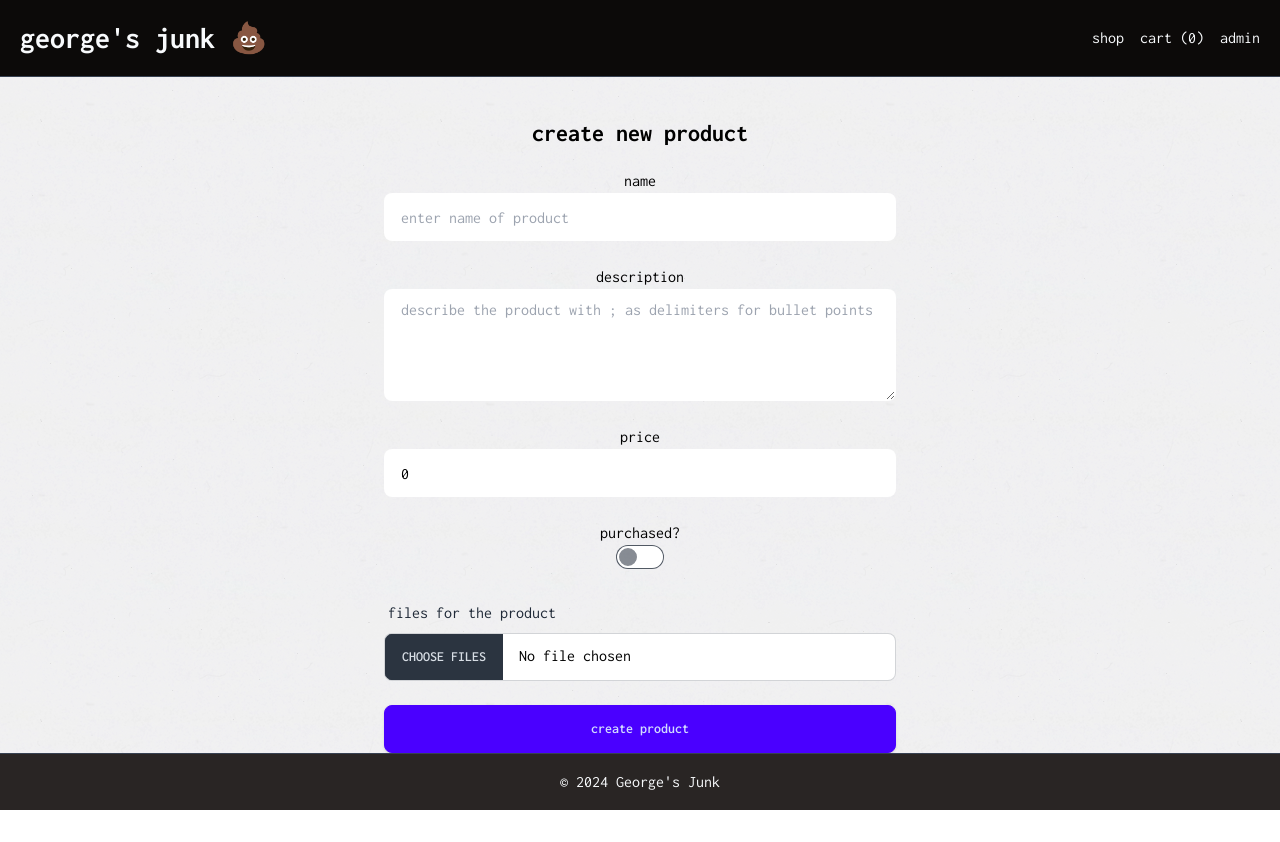
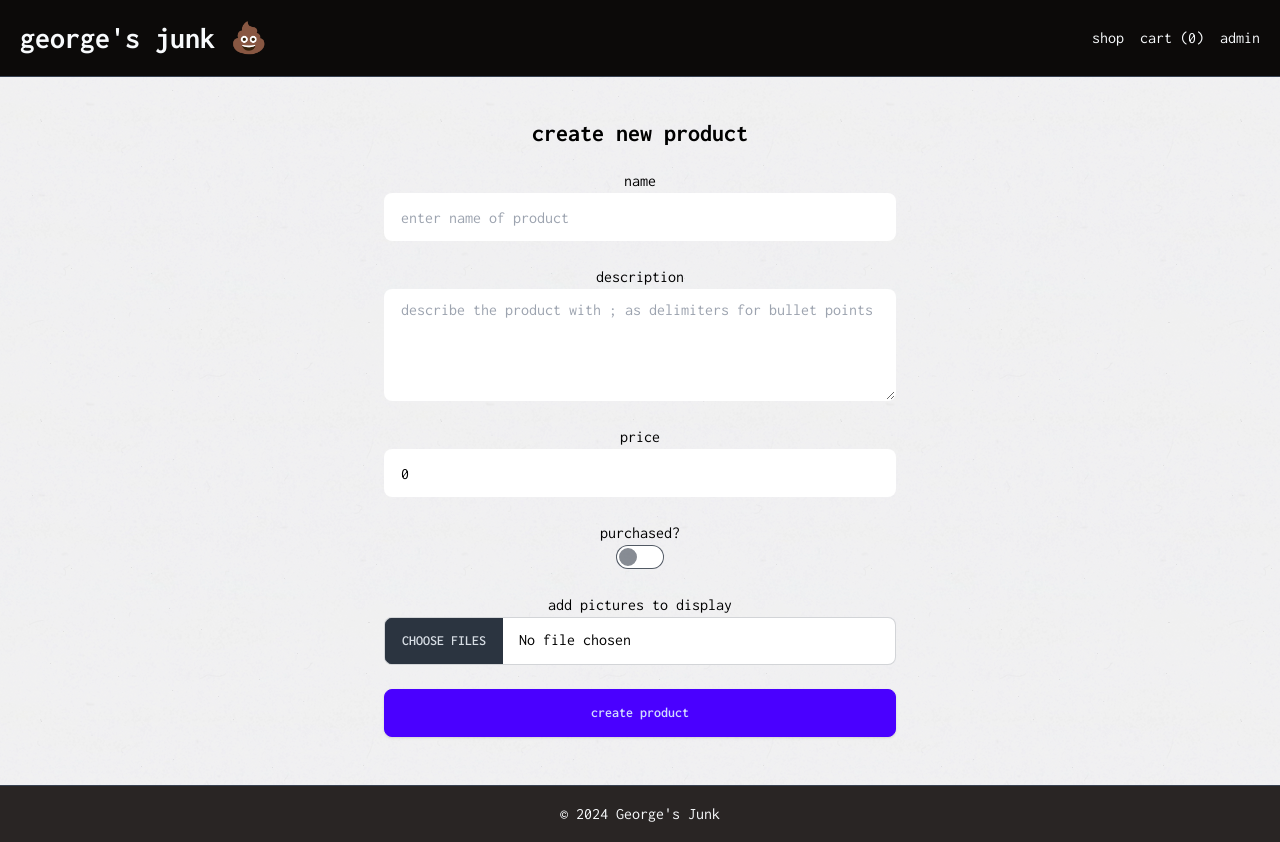
Before and after one commit to wengwongg/georges-junk, a Next.js app: page /admin/products/create in a window 1280 px wide. Before the commit the page ends 810 px from the top, so only its background shows below. Built offline with nearby package versions, Linux system fonts and the light colour scheme.

Commit message:
create form

```diff
--- a/src/app/admin/products/create/page.tsx
+++ b/src/app/admin/products/create/page.tsx
@@ -1,5 +1,7 @@
+/* eslint-disable @next/next/no-img-element */
 "use client";
 
+import FileField from "@/components/formik/file-field";
 import PrimaryButton from "@/components/primary-button";
 import { Field, Form, Formik, FormikProps } from "formik";
 
@@ -8,7 +10,7 @@ interface Fields {
   description: string;
   price: number;
   purchased: boolean;
-  files: File[];
+  files: FileList | null;
 }
 
 const initialValues: Fields = {
@@ -16,13 +18,28 @@ const initialValues: Fields = {
   description: "",
   price: 0,
   purchased: false,
-  files: [],
+  files: null,
 };
 
 const handleSubmit = (values: Fields) => {
   setTimeout(() => {
     alert(JSON.stringify(values, null, 2));
   }, 1000);
+};
+
+const displayImages = (files: FileList | null) => {
+  if (!files) return null;
+
+  const images = Array.from(files).map((file) => (
+    <img
+      key={file.name}
+      src={URL.createObjectURL(file)}
+      alt={file.name}
+      className="w-20 h-20 object-cover rounded-md"
+    />
+  ));
+
+  return <div className="flex gap-2">{images}</div>;
 };
 
 export default function CreateProductPage() {
@@ -36,7 +53,7 @@ export default function CreateProductPage() {
         enableReinitialize
       >
         {({ values }) => (
-          <Form className="flex flex-col w-full max-w-lg mx-auto gap-6">
+          <Form className="flex flex-col w-full max-w-lg mx-auto gap-6 mb-12">
             <div className="flex flex-col">
               <label htmlFor="name">name</label>
               <Field
@@ -44,9 +61,9 @@ export default function CreateProductPage() {
                 name="name"
                 placeholder="enter name of product"
                 className="input"
+                required
               />
             </div>
-
             <div className="flex flex-col">
               <label htmlFor="description">description</label>
               <Field
@@ -55,9 +72,9 @@ export default function CreateProductPage() {
                 as="textarea"
                 className="h-28 textarea text-base"
                 placeholder="describe the product with ; as delimiters for bullet points"
+                required
               />
             </div>
-
             <div className="flex flex-col">
               <label htmlFor="price">price</label>
               <Field
@@ -69,7 +86,6 @@ export default function CreateProductPage() {
                 className="input"
               />
             </div>
-
             <div className="flex flex-col">
               <label htmlFor="purchased">purchased?</label>
               <Field
@@ -80,20 +96,15 @@ export default function CreateProductPage() {
               />
             </div>
 
-            <label className="form-control w-full">
-              <div className="label">
-                <span className="label-text text-base">
-                  files for the product
-                </span>
-              </div>
-              <Field
-                id="files"
-                name="files"
-                type="file"
-                className="file-input file-input-bordered"
-                multiple
-              />
-            </label>
+            <FileField
+              name="files"
+              id="files"
+              label="add pictures to display"
+              multiple
+              accept="image/jpeg, image/png"
+            />
+
+            {displayImages(values.files)}
 
             <PrimaryButton text="create product" submit />
           </Form>
--- /dev/null
+++ b/src/components/form/input-file/index.tsx
@@ -0,0 +1,27 @@
+export interface Props {
+  name: string;
+  id: string;
+  multiple?: boolean;
+  onChange?: (e: React.ChangeEvent<HTMLInputElement>) => void;
+  accept?: string;
+}
+
+export default function InputFile({
+  name,
+  id,
+  multiple,
+  onChange,
+  accept,
+}: Props) {
+  return (
+    <input
+      name={name}
+      id={id}
+      type="file"
+      className="file-input file-input-bordered w-full"
+      multiple={multiple}
+      onChange={onChange}
+      accept={accept}
+    />
+  );
+}
--- /dev/null
+++ b/src/components/formik/file-field/index.tsx
@@ -0,0 +1,31 @@
+import InputFile, {
+  Props as InputFileProps,
+} from "@/components/form/input-file";
+import { useField } from "formik";
+
+interface Props extends Omit<InputFileProps, "onChange"> {
+  label: string;
+}
+
+export default function FileField({ label, id, ...props }: Props) {
+  const [field, meta, { setValue }] = useField<FileList>(props);
+
+  const handleChange = (e: React.ChangeEvent<HTMLInputElement>) => {
+    const files = e.target.files;
+    if (files) {
+      setValue(files);
+    }
+  };
+
+  return (
+    <>
+      <label htmlFor={id} className="mb-[-1.5rem]">
+        {label}
+      </label>
+      <InputFile {...field} {...props} id={id} onChange={handleChange} />
+      {meta.touched && meta.error ? (
+        <div className="text-red-500 text-sm">{meta.error}</div>
+      ) : null}
+    </>
+  );
+}
```
